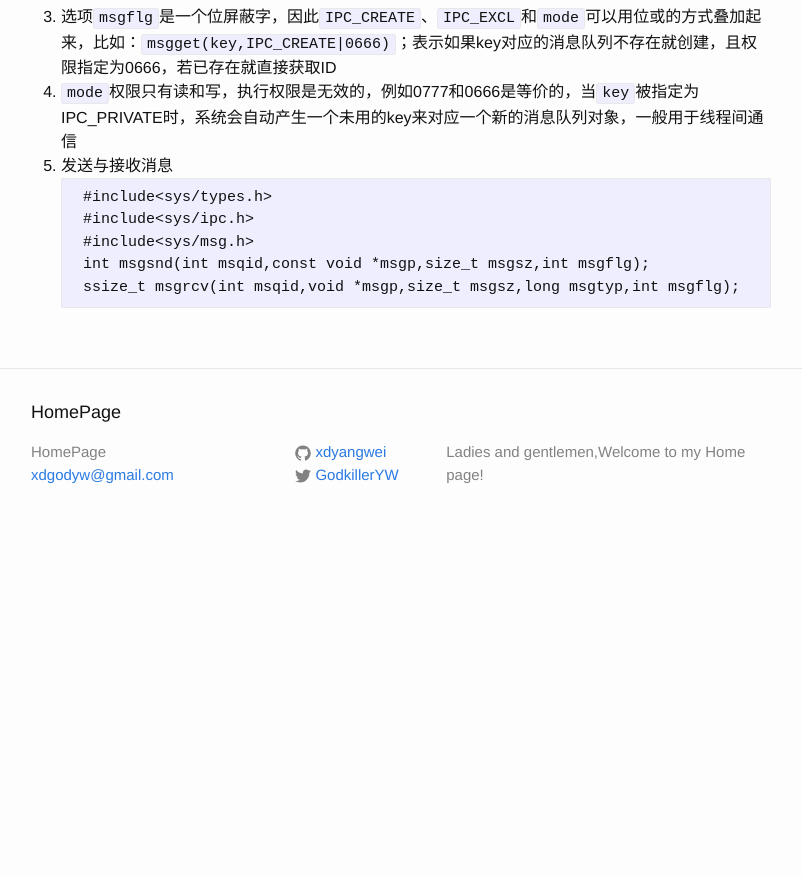
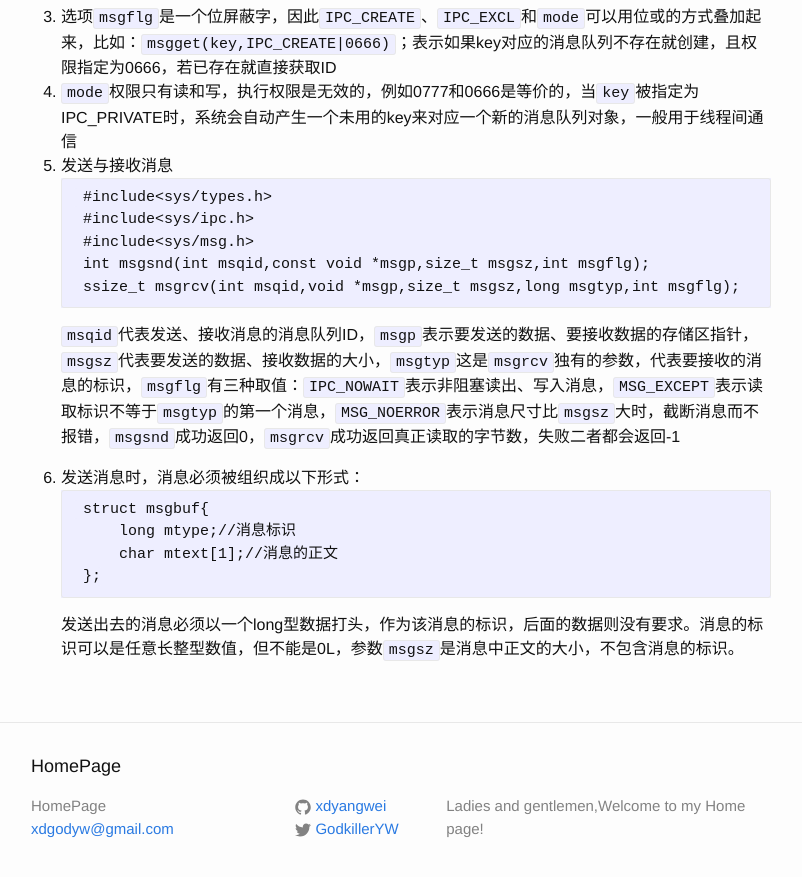
Before and after one commit to xdyangwei/xdyangwei.github.io, a Jekyll site: the page built from _posts/2019-9-2-进程间通信.md, in a window 1280 px wide and 900 px high, scrolled down 678 px. Shown: the top 877 px of the window, without its empty margins (239-1041 px from the left). Built offline with Jekyll 4.4.1, drawn with Linux system fonts in a browser that asks for light colours; our own code applies the rules of GitHub Pages for plain Markdown files; before the commit the page ends 1224 px from its top, so only the background shows below that.

Commit message:
add the tips of message send and receive

````diff
--- a/_posts/2019-9-2-进程间通信.md
+++ b/_posts/2019-9-2-进程间通信.md
@@ -25,3 +25,12 @@
     int msgsnd(int msqid,const void *msgp,size_t msgsz,int msgflg);
     ssize_t msgrcv(int msqid,void *msgp,size_t msgsz,long msgtyp,int msgflg);
     ```
+    `msqid`代表发送、接收消息的消息队列ID，`msgp`表示要发送的数据、要接收数据的存储区指针，`msgsz`代表要发送的数据、接收数据的大小，`msgtyp`这是`msgrcv`独有的参数，代表要接收的消息的标识，`msgflg`有三种取值：`IPC_NOWAIT`表示非阻塞读出、写入消息，`MSG_EXCEPT`表示读取标识不等于`msgtyp`的第一个消息，`MSG_NOERROR`表示消息尺寸比`msgsz`大时，截断消息而不报错，`msgsnd`成功返回0，`msgrcv`成功返回真正读取的字节数，失败二者都会返回-1
+6. 发送消息时，消息必须被组织成以下形式：
+    ```
+    struct msgbuf{
+        long mtype;//消息标识
+        char mtext[1];//消息的正文
+    };
+    ```
+    发送出去的消息必须以一个long型数据打头，作为该消息的标识，后面的数据则没有要求。消息的标识可以是任意长整型数值，但不能是0L，参数`msgsz`是消息中正文的大小，不包含消息的标识。
````
